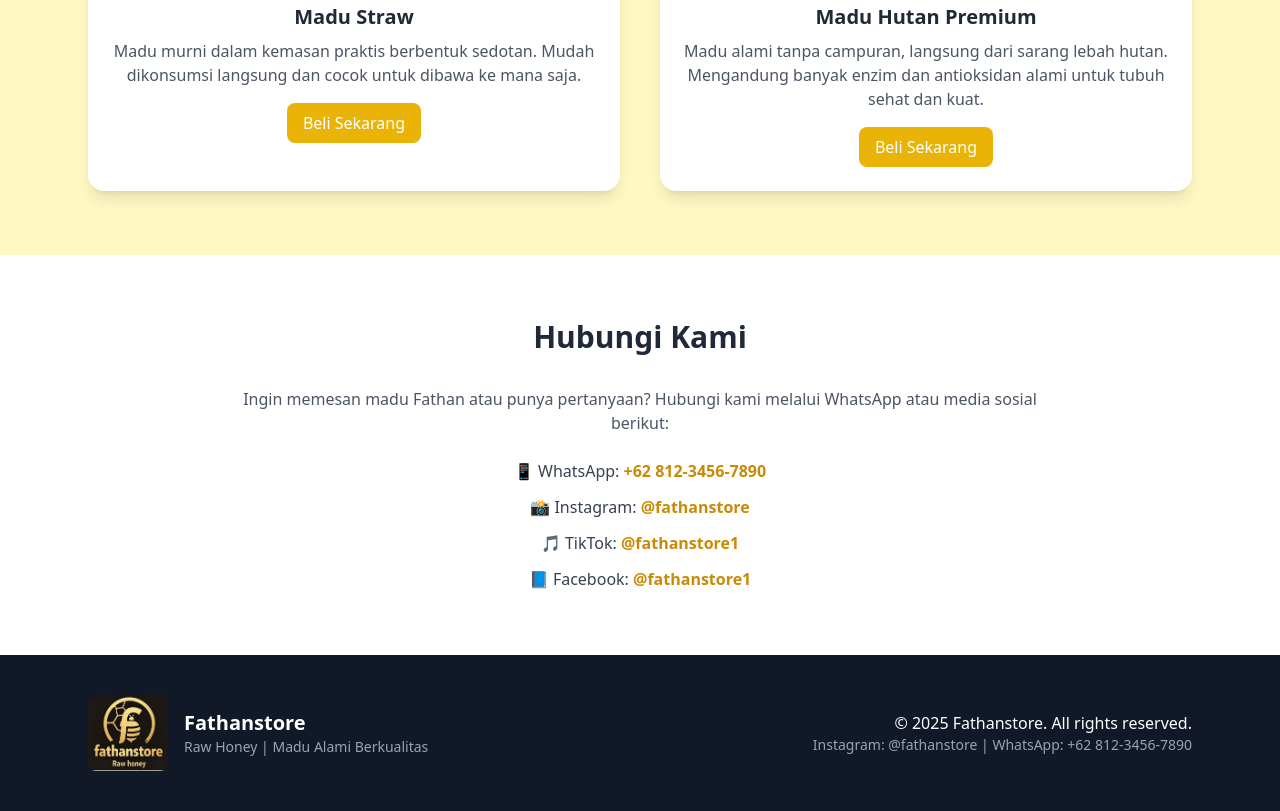
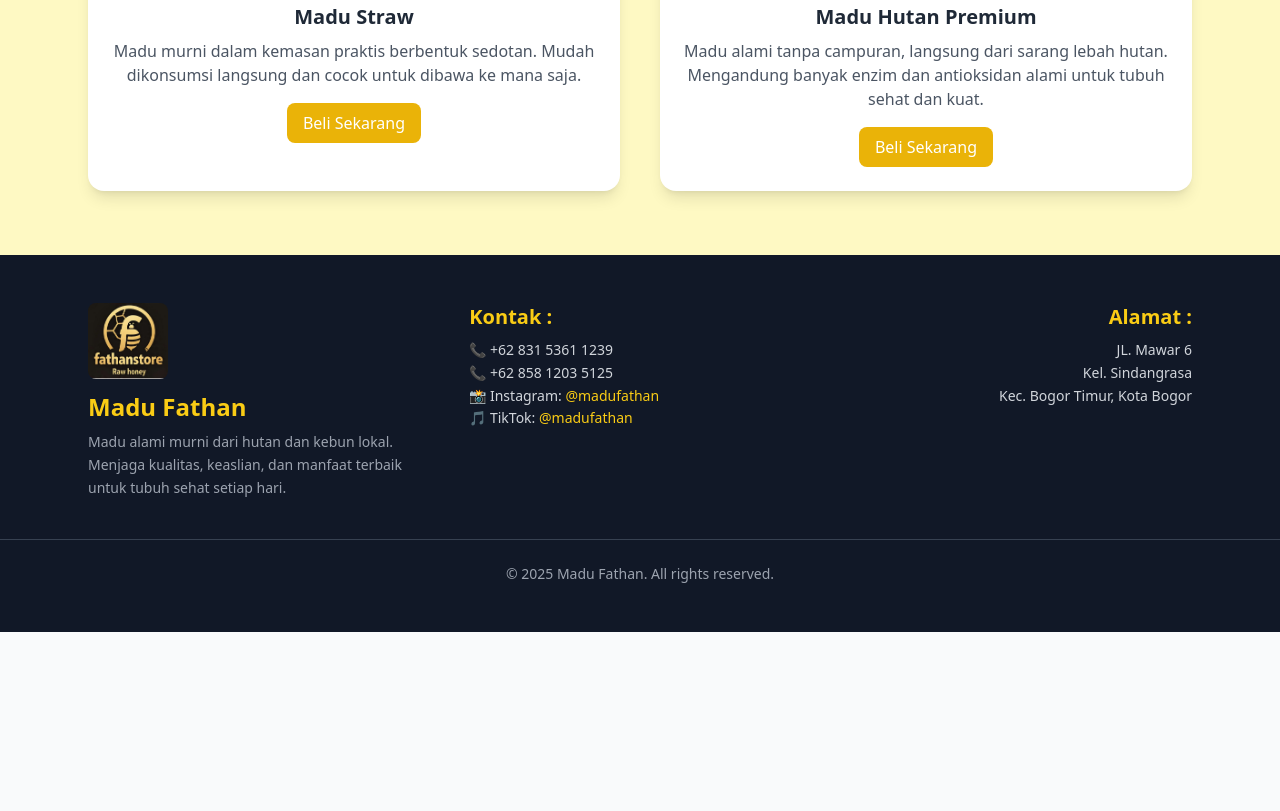
Before and after one commit to syahdan312/MADU-FATHAN-WEB, a plain HTML site: page index.html in a window 1280 px wide. Shown: the part 4077-4888 px from the top of the page. After the commit the page ends 4709 px from the top, so only its background shows below. Drawn offline with nearby package versions, Linux system fonts and the light colour scheme.

Commit message:
asdfghgf

```diff
--- a/index.html
+++ b/index.html
@@ -156,47 +156,46 @@
     </div>
   </section>
 
-  <!-- Kontak -->
-  <section id="kontak" class="py-16 bg-white">
-    <div class="max-w-4xl mx-auto px-6 text-center">
-      <h2 class="text-3xl font-bold mb-8 text-gray-800">Hubungi Kami</h2>
-      <p class="text-gray-600 mb-6">
-        Ingin memesan madu Fathan atau punya pertanyaan? Hubungi kami melalui WhatsApp atau media sosial berikut:
+  <!-- Footer -->
+<footer id="kontak" class="bg-gray-900 text-white py-12">
+  <div class="max-w-6xl mx-auto px-6 grid grid-cols-1 md:grid-cols-3 gap-10 text-center md:text-left">
+
+    <!-- Kolom Kiri: Logo & Deskripsi -->
+    <div class="flex flex-col items-center md:items-start">
+      <img src="img/logo.jpg" alt="Logo Fathanstore" class="w-20 rounded-lg mb-3">
+      <h4 class="text-2xl font-semibold text-yellow-400">Madu Fathan</h4>
+      <p class="text-gray-400 text-sm leading-relaxed mt-2 max-w-xs">
+        Madu alami murni dari hutan dan kebun lokal.<br>
+        Menjaga kualitas, keaslian, dan manfaat terbaik untuk tubuh sehat setiap hari.
       </p>
-      <div class="space-y-3 text-gray-700">
-        <p>📱 WhatsApp: <a href="https://wa.me/6281234567890" class="text-yellow-600 font-semibold">+62 812-3456-7890</a></p>
-        <p>📸 Instagram: <a href="https://instagram.com/fathanstore" class="text-yellow-600 font-semibold">@fathanstore</a></p>
-        <p>🎵 TikTok: <a href="https://tiktok.com/@fathanstore1" class="text-yellow-600 font-semibold">@fathanstore1</a></p>
-        <p>📘 Facebook: <a href="https://facebook.com/fathanstore1" class="text-yellow-600 font-semibold">@fathanstore1</a></p>
-      </div>
     </div>
-  </section>
 
-  <!-- Footer -->
-  <footer class="bg-gray-900 text-white py-10">
-    <div class="max-w-6xl mx-auto px-6 grid md:grid-cols-2 gap-8 items-center">
-      <div class="flex items-center gap-4">
-        <img src="img/logo.jpg" alt="Logo Fathanstore" class="w-20 rounded-lg">
-        <div>
-          <h4 class="text-xl font-semibold">Fathanstore</h4>
-          <p class="text-sm text-gray-400">Raw Honey | Madu Alami Berkualitas</p>
-        </div>
-      </div>
-      <div class="text-right">
-        <p>&copy; 2025 Fathanstore. All rights reserved.</p>
-        <p class="text-sm text-gray-400">Instagram: @fathanstore | WhatsApp: +62 812-3456-7890</p>
-      </div>
+    <!-- Kolom Tengah: Kontak -->
+    <div>
+      <h4 class="text-xl font-semibold text-yellow-400 mb-2">Kontak :</h4>
+      <p class="text-gray-300 text-sm leading-relaxed">
+        📞 +62 831 5361 1239<br>
+        📞 +62 858 1203 5125<br>
+        📸 Instagram:
+        <a href="https://instagram.com/madufathan" class="text-yellow-400 hover:underline">@madufathan</a><br>
+        🎵 TikTok:
+        <a href="https://tiktok.com/@madufathan" class="text-yellow-400 hover:underline">@madufathan</a>
+      </p>
     </div>
-  </footer>
 
-  <!-- Script Menu Mobile -->
-  <script>
-    const menuBtn = document.getElementById('menu-btn');
-    const menu = document.getElementById('menu');
-    menuBtn.addEventListener('click', () => {
-      menu.classList.toggle('hidden');
-    });
-  </script>
+    <!-- Kolom Kanan: Alamat -->
+    <div class="md:text-right">
+      <h4 class="text-xl font-semibold text-yellow-400 mb-2">Alamat :</h4>
+      <p class="text-gray-300 text-sm leading-relaxed">
+        JL. Mawar 6<br>
+        Kel. Sindangrasa<br>
+        Kec. Bogor Timur, Kota Bogor
+      </p>
+    </div>
+  </div>
 
-</body>
-</html>
+  <!-- Garis bawah -->
+  <div class="border-t border-gray-700 mt-10 pt-6 text-center text-gray-400 text-sm">
+    &copy; 2025 Madu Fathan. All rights reserved.
+  </div>
+</footer>
```
